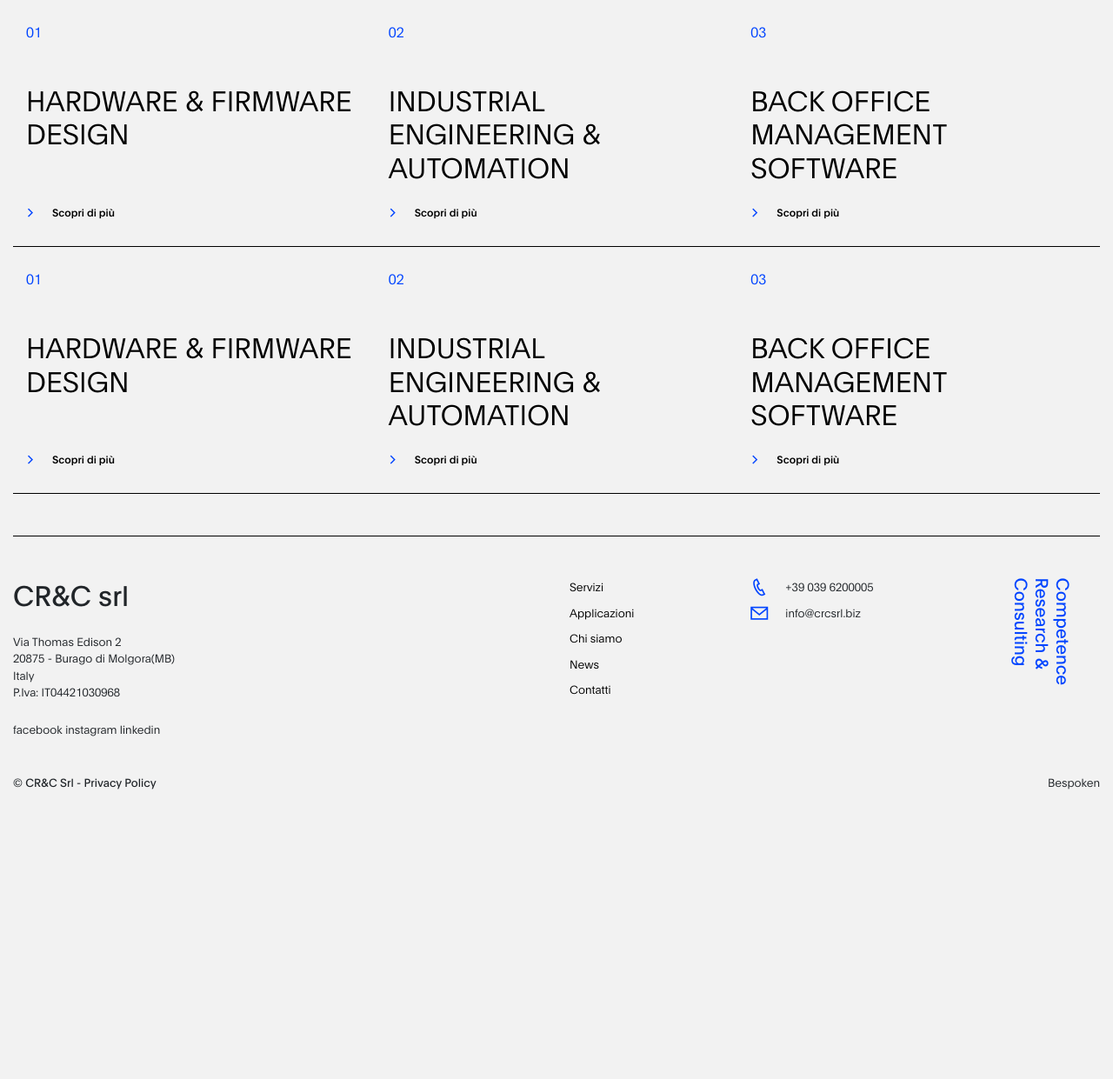
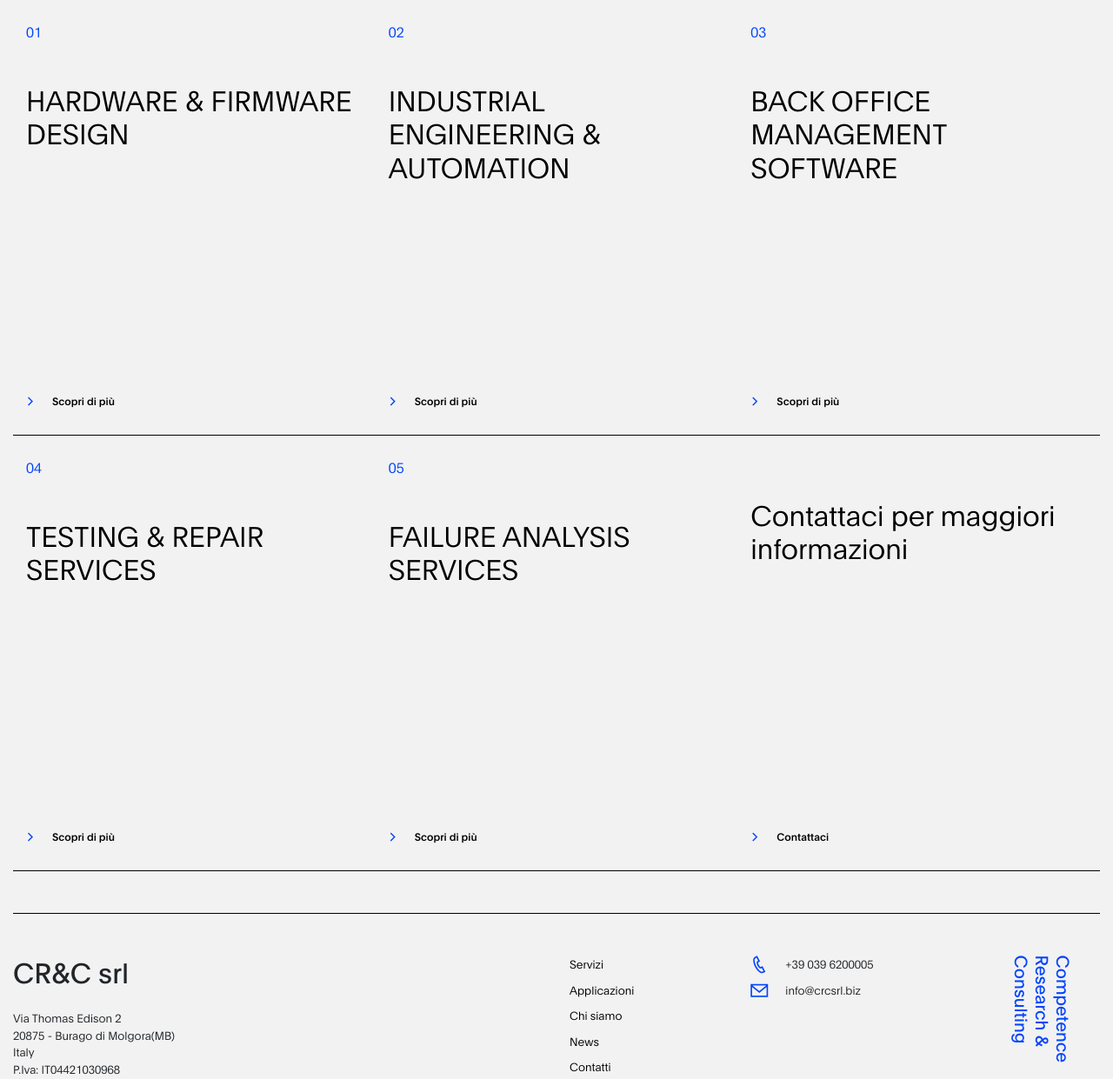
Before and after one commit to pierodg/sito-crc, a PHP site: page /servizi.php in a window 1280 px wide. Shown: the part 143-1384 px from the top of the page at 87% size. Before the commit the page ends 1051 px from the top, so only its background shows below. Run offline with PHP 8.4, Linux system fonts and the light colour scheme; some web fonts are replaced.

Commit message:
updates fix

```diff
--- a/index.php
+++ b/index.php
@@ -144,7 +144,7 @@
                         <!-- Third Card-->
 
                         <a href="#" id="service-card3" class="p-5 service-card swiper-slide h-500">
-                            <p class="services-numbe font-lightr">03</p>
+                            <p class="services-number font-light">03</p>
                             <h2 class="my-5 font-light">BACK OFFICE MANAGEMENT SOFTWARE</h2>
                             <p class="link show-more font-medium"><i class="icon-arrow"></i>Scopri di più</p>
                         </a>
--- a/servizi.php
+++ b/servizi.php
@@ -22,48 +22,58 @@
 
         <div class="pb-5 container w-1280">
             <div class="row line-above line-below">
-                <div class="col-sm">
+                <div class="col-sm h-500">
                     <a href="#"  class="p-5">
                         <p class="services-number font-light">01</p>
                         <h2 class="my-5 font-light">HARDWARE & FIRMWARE DESIGN</h2>
+                        <p class="d-none">Lorem ipsum dolor sit, amet consectetur adipisicing elit. Sequi nemo necessitatibus repellendus, error dicta consequuntur porro sit esse vero, sapiente minus veniam, maiores maxime aliquam quae illo modi corrupti reiciendis?</p>
                         <p class="link show-more font-medium"><i class="icon-arrow"></i>Scopri di più</p>
                     </a>
                 </div>
-                <div class="col-sm">
+                <div class="col-sm h-500">
                     <a href="#" class="p-5">
                         <p class="services-number font-light">02</p>
                         <h2 class="my-5 font-light">INDUSTRIAL ENGINEERING & AUTOMATION</h2>
+                        <p class="d-none">Lorem ipsum dolor sit, amet consectetur adipisicing elit. Sequi nemo necessitatibus repellendus, error dicta consequuntur porro sit esse vero, sapiente minus veniam, maiores maxime aliquam quae illo modi corrupti reiciendis?</p>
+
                         <p class="link show-more font-medium"><i class="icon-arrow"></i>Scopri di più</p>
                     </a>
                 </div>
-                <div class="col-sm">
+                <div class="col-sm h-500">
                     <a href="#" class="p-5">
                         <p class="services-number font-light">03</p>
                         <h2 class="my-5 font-light">BACK OFFICE MANAGEMENT SOFTWARE</h2>
+                        <p class="d-none">Lorem ipsum dolor sit, amet consectetur adipisicing elit. Sequi nemo necessitatibus repellendus, error dicta consequuntur porro sit esse vero, sapiente minus veniam, maiores maxime aliquam quae illo modi corrupti reiciendis?</p>
+
                         <p class="link show-more font-medium"><i class="icon-arrow"></i>Scopri di più</p>
                     </a>
                 </div>
             </div>
             <div class="row line-below">
-                <div class="col-sm">
+                <div class="col-sm h-500">
                     <a href="#"  class="p-5">
-                        <p class="services-number font-light">01</p>
-                        <h2 class="my-5 font-light">HARDWARE & FIRMWARE DESIGN</h2>
+                        <p class="services-number font-light">04</p>
+                        <h2 class="my-5 font-light">TESTING & REPAIR SERVICES</h2>
+                        <p class="d-none">Lorem ipsum dolor sit, amet consectetur adipisicing elit. Sequi nemo necessitatibus repellendus, error dicta consequuntur porro sit esse vero, sapiente minus veniam, maiores maxime aliquam quae illo modi corrupti reiciendis?</p>
+
                         <p class="link show-more font-medium"><i class="icon-arrow"></i>Scopri di più</p>
                     </a>
                 </div>
-                <div class="col-sm">
+                <div class="col-sm h-500">
                     <a href="#" class="p-5">
-                        <p class="services-number font-light">02</p>
-                        <h2 class="my-5 font-light">INDUSTRIAL ENGINEERING & AUTOMATION</h2>
+                        <p class="services-number font-light">05</p>
+                        <h2 class="my-5 font-light">FAILURE ANALYSIS SERVICES</h2>
+                        <p class="d-none">Lorem ipsum dolor sit, amet consectetur adipisicing elit. Sequi nemo necessitatibus repellendus, error dicta consequuntur porro sit esse vero, sapiente minus veniam, maiores maxime aliquam quae illo modi corrupti reiciendis?</p>
+
                         <p class="link show-more font-medium"><i class="icon-arrow"></i>Scopri di più</p>
                     </a>
                 </div>
-                <div class="col-sm">
+                <div class="col-sm h-500">
                     <a href="#" class="p-5">
-                        <p class="services-number font-light">03</p>
-                        <h2 class="my-5 font-light">BACK OFFICE MANAGEMENT SOFTWARE</h2>
-                        <p class="link show-more font-medium"><i class="icon-arrow"></i>Scopri di più</p>
+                        <h2 class="my-5 font-light">Contattaci per maggiori informazioni</h2>
+                        <p class="d-none">Lorem ipsum dolor sit, amet consectetur adipisicing elit. Sequi nemo necessitatibus repellendus, error dicta consequuntur porro sit esse vero, sapiente minus veniam, maiores maxime aliquam quae illo modi corrupti reiciendis?</p>
+
+                        <p class="link show-more font-medium"><i class="icon-arrow"></i>Contattaci</p>
                     </a>
                 </div>
             </div>
```
Also changed, not shown: 1 other file.
